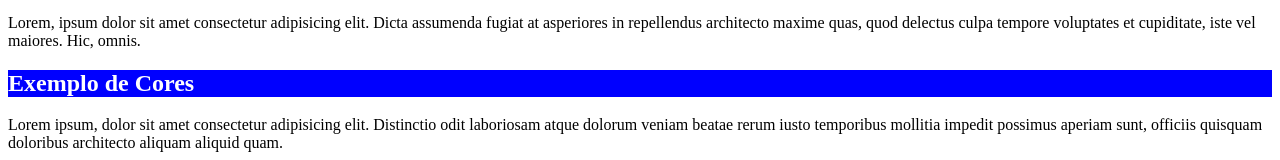
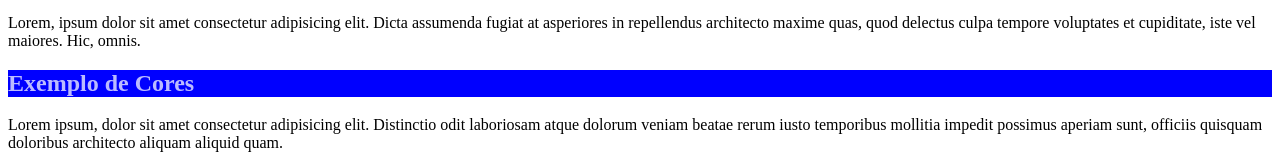
Before and after one commit to jonathancbrito/anotacoes-html5-css3, a plain HTML site: page ex016-representando cores/cor01.html in a window 1280 px wide. Shown: the part 156-316 px from the top of the page. Drawn offline with Linux system fonts and the light colour scheme.

Commit message:
Update cor01.html

```diff
--- a/ex016-representando cores/cor01.html
+++ b/ex016-representando cores/cor01.html
@@ -18,7 +18,7 @@
     <p>Lorem, ipsum dolor sit amet consectetur adipisicing elit. Dicta assumenda fugiat at asperiores in repellendus architecto maxime quas, quod delectus culpa tempore voluptates et cupiditate, iste vel maiores. Hic, omnis.</p>
 
     <!-- Representação em RGB (Red, Green, Blue)-->
-    <h2 style="background-color: rgb(0, 0, 255); color: rgb(255, 255, 255);">Exemplo de Cores</h2>
+    <h2 style="background-color: rgb(0, 0, 255); color: rgba(255, 255, 255, 0.734);">Exemplo de Cores</h2>
     <p>Lorem ipsum, dolor sit amet consectetur adipisicing elit. Distinctio odit laboriosam atque dolorum veniam beatae rerum iusto temporibus mollitia impedit possimus aperiam sunt, officiis quisquam doloribus architecto aliquam aliquid quam.</p>
 
     <!-- Representação por HSL (Hue, Saturation, Luminosity)-->
```
